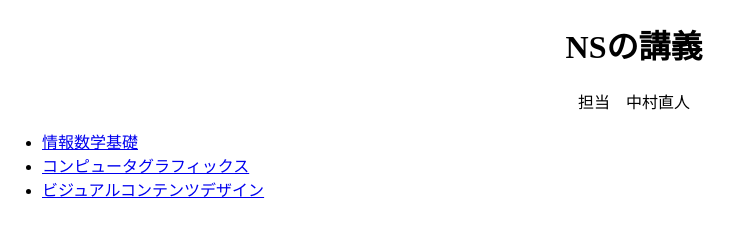
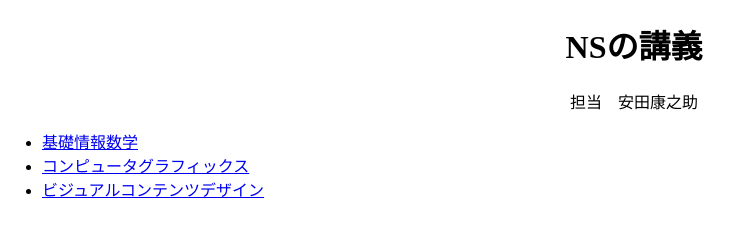
Before and after one commit to yasudakonosuke/25VisualC, a plain HTML site: page index.html in a window 1280 px wide. Shown: the full height of the page, 6-740 px from the left. Drawn offline with Linux system fonts and the light colour scheme.

Commit message:
Update index.html

```diff
--- a/index.html
+++ b/index.html
@@ -6,9 +6,9 @@
    </HEAD>
    <BODY>
 	<center><h1>NSの講義</h1>
-	<P>担当　中村直人</center>
+	<P>担当　安田康之助</center>
 <ul>
-    <li><a href="lesson1-org2.html">情報数学基礎</a></li>
+    <li><a href="lesson1-org2.html">基礎情報数学</a></li>
     <li><a href="lesson1-org3.html">コンピュータグラフィックス</a></li>
     <li><a href="lesson1-org1.html">ビジュアルコンテンツデザイン</a></li>
 </ul>
```
